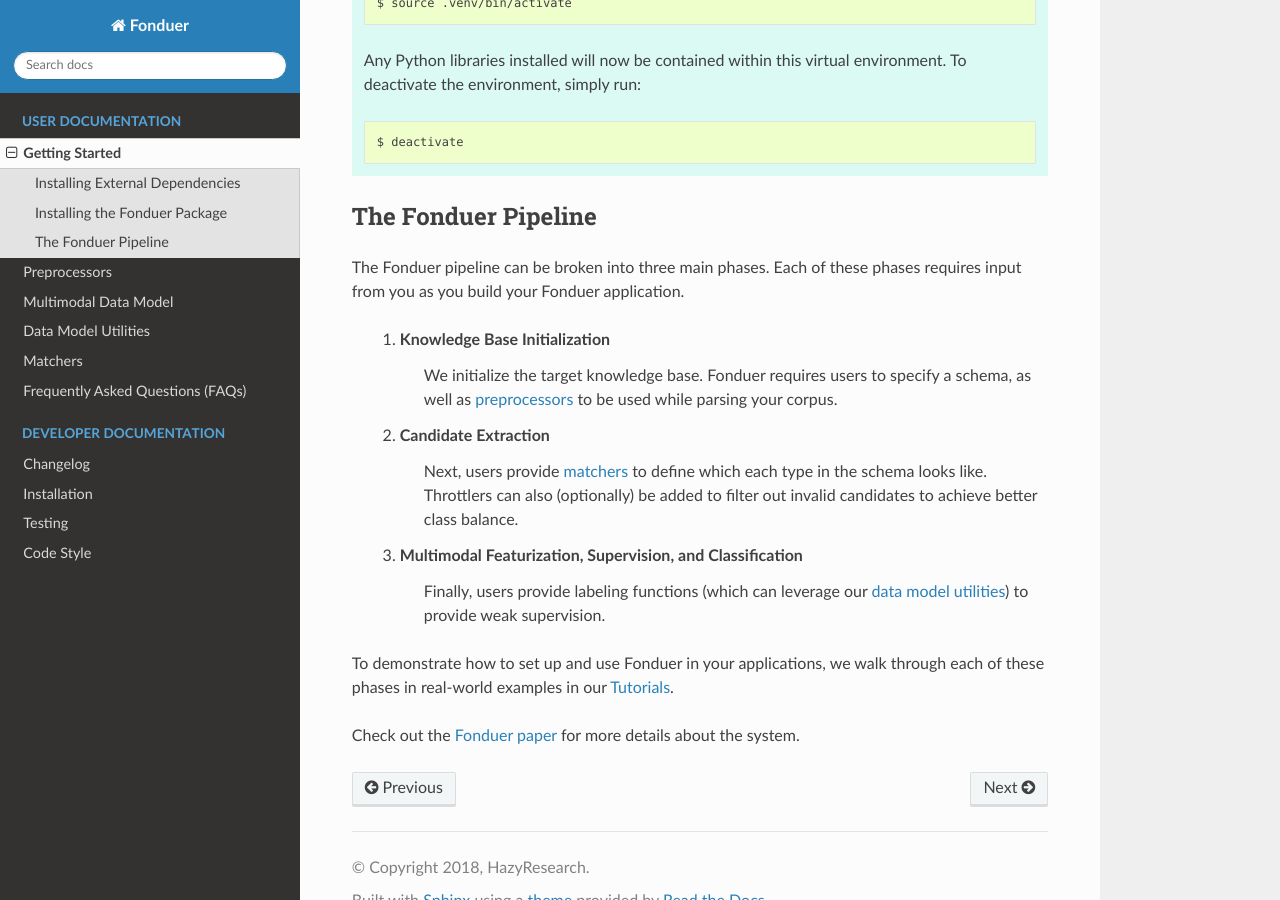
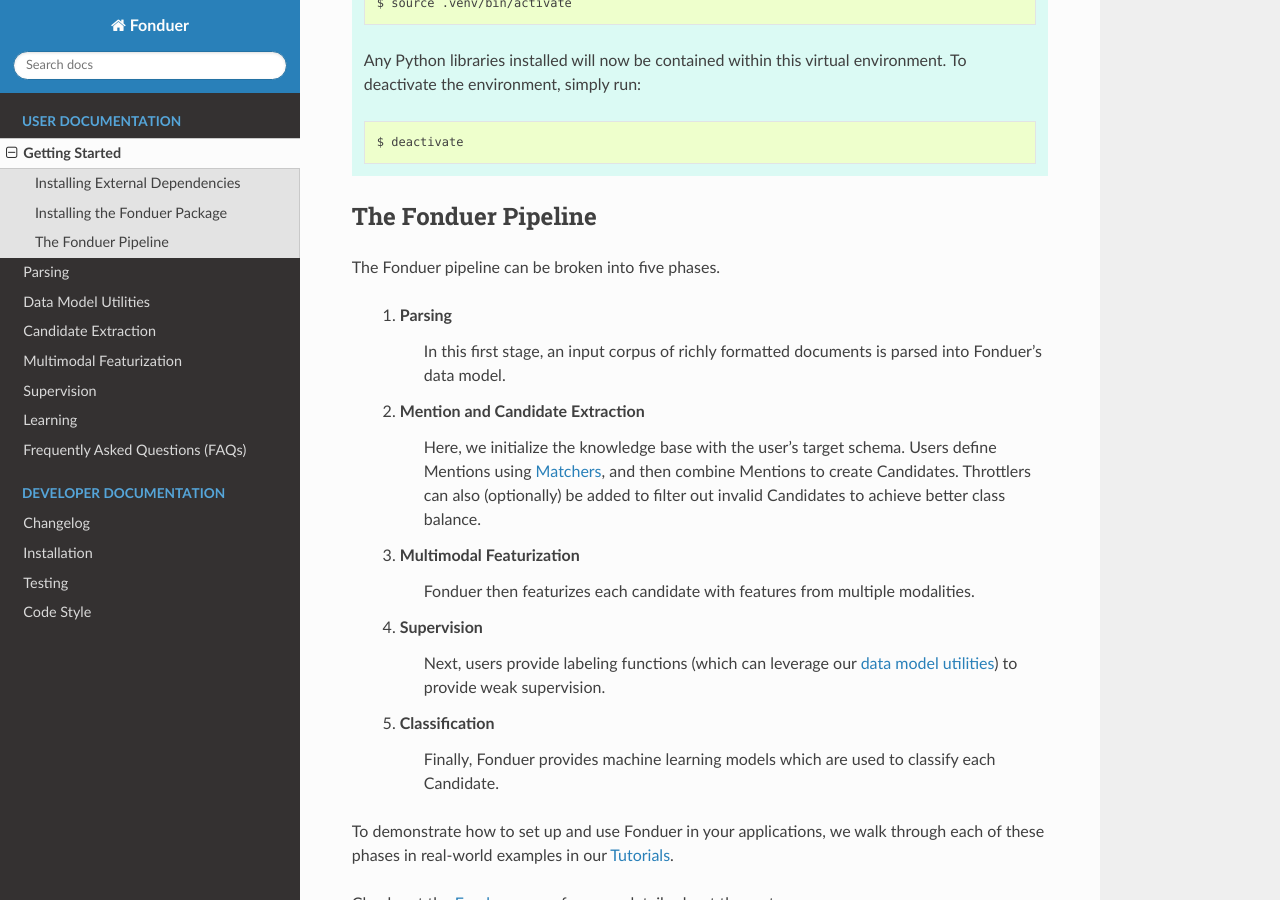
Before and after one commit to HazyResearch/fonduer, a Sphinx documentation site: the page built from docs/user/getting_started.rst, in a window 1280 px wide and 900 px high, scrolled down 1451 px. Built offline with Sphinx 7.4.7 and the Read the Docs theme 2.0.0, drawn with Linux system fonts in a browser that asks for light colours.

Commit message:
Refactor documentation structure

```diff
--- a/docs/user/getting_started.rst
+++ b/docs/user/getting_started.rst
@@ -62,20 +62,25 @@
 The Fonduer Pipeline
 --------------------
 
-The Fonduer pipeline can be broken into three main phases. Each of these phases
-requires input from you as you build your Fonduer application.
+The Fonduer pipeline can be broken into five phases.
 
-  #. Knowledge Base Initialization
-      We initialize the target knowledge base. Fonduer requires users to
-      specify a schema, as well as preprocessors_ to be used while parsing your
-      corpus.
-  #. Candidate Extraction
-      Next, users provide matchers_ to define which each type in the schema
-      looks like. Throttlers can also (optionally) be added to filter out
-      invalid candidates to achieve better class balance.
-  #. Multimodal Featurization, Supervision, and Classification
-      Finally, users provide labeling functions (which can leverage our
+  #. Parsing
+      In this first stage, an input corpus of richly formatted documents is
+      parsed into Fonduer's data model.
+  #. Mention and Candidate Extraction
+      Here, we initialize the knowledge base with the user's target schema.
+      Users define Mentions using Matchers_, and then combine Mentions to
+      create Candidates. Throttlers can also (optionally) be added to filter
+      out invalid Candidates to achieve better class balance.
+  #. Multimodal Featurization
+      Fonduer then featurizes each candidate with features from multiple
+      modalities.
+  #. Supervision
+      Next, users provide labeling functions (which can leverage our
       `data model utilities`_) to provide weak supervision.
+  #. Classification
+      Finally, Fonduer provides machine learning models which are used to
+      classify each Candidate.
 
 To demonstrate how to set up and use Fonduer in your applications, we walk
 through each of these phases in real-world examples in our Tutorials_.
@@ -87,7 +92,7 @@
 .. _Tutorials: https://github.com/HazyResearch/fonduer-tutorials
 .. _data model utilities: data_model_utils.html
 .. _homebrew: https://brew.sh
-.. _matchers: matchers.html
+.. _Matchers: candidates.html#matchers
 .. _preprocessors: preprocessors.html
 .. _see changelog: https://poppler.freedesktop.org/releases.html
 .. _virtualenv: https://virtualenv.pypa.io/en/stable/
```
Also changed, not shown: CHANGELOG.rst (+4 -3 lines), docs/index.rst (+5 -3 lines), docs/user/candidates.rst (added, +34 -0 lines), docs/user/data_model.rst (deleted, +0 -13 lines), docs/user/features.rst (added, +31 -0 lines), docs/user/learning.rst (added, +24 -0 lines), docs/user/matchers.rst (deleted, +0 -13 lines), docs/user/parser.rst (added, +33 -0 lines), docs/user/preprocessors.rst (deleted, +0 -12 lines), docs/user/supervision.rst (added, +22 -0 lines), 5 other files.
